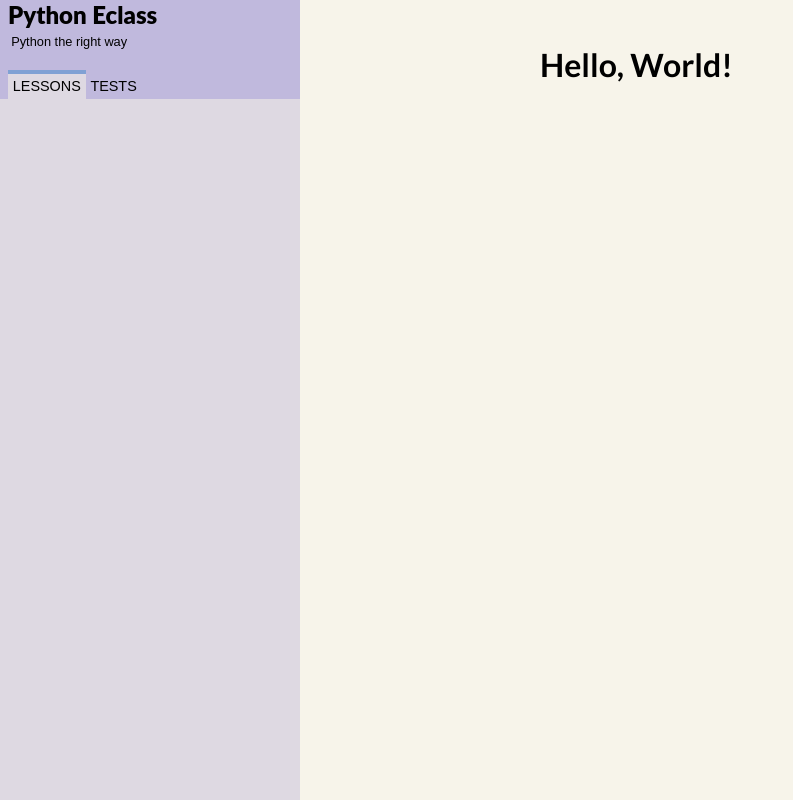
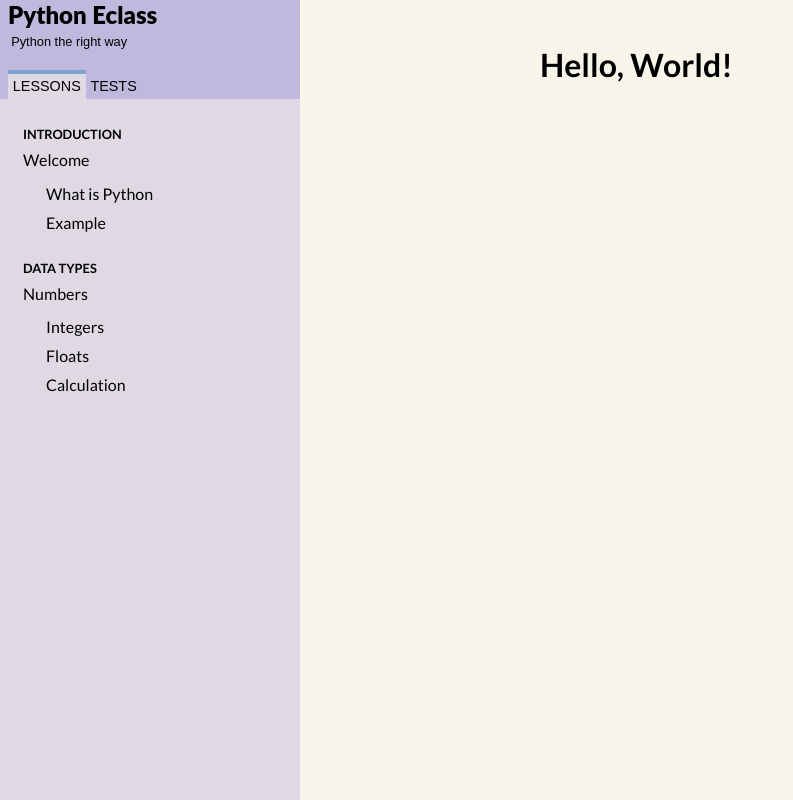
Before and after one commit to BillyGrande/eclass-python, a Flask app: page / in a window 1280 px wide. Shown: the whole page, without its empty margins (0-793 px from the left). Run offline with Flask 3, Linux system fonts and the light colour scheme.

Commit message:
Improve sidebar contents

```diff
--- a/src/eclass/static/style.css
+++ b/src/eclass/static/style.css
@@ -134,6 +134,48 @@ main {
   border-top: var(--navTabBorderWidth) solid var(--sidebarLanguageAccentBar);
 }
 
+.sidebar ul.tab, .sidebar ul.full-list {
+  background: var(--sidebarColor);
+  margin: 0;
+  padding:  0.3rem 0.5rem 0;
+  list-style: none;
+}
+
+.sidebar ul.full-list li.group {
+  text-transform: uppercase;
+  font-weight: 700;
+  font-size: .8em;
+  margin: 1.5em 0 0;
+  line-height: 1.8em;
+  color: var(--sidebarSubheadings);
+  padding-left: 15px;
+}
+
+.sidebar ul.full-list li {
+  line-height: 1.8em;
+  background-color: var(--sidebarSubheadings);
+  padding-left: 15px;
+}
+
+.sidebar ul.full-list a {
+  background-color: var(--sidebarSubheadings);
+}
+
+sidebar .full-list li a.expand + button.icon-expand {
+  appearance: none;
+  background-color: transparent;
+  border: 0;
+  padding: 0;
+  cursor: pointer;
+  color: inherit;
+  margin-right: 10px;
+  font-size: calc(1.2 * var(--sidebarFontSize));
+  line-height: var(--sidebarLineHeight);
+  position: absolute;
+  display: flex;
+  right: 0;
+  transform: translateY(calc(-100% - 4px));
+}
 /*
 .sidebar-button {
   padding:26px 12px 18px 19px;
--- a/src/eclass/templates/base.html
+++ b/src/eclass/templates/base.html
@@ -33,6 +33,31 @@
                 </li>
               </ul>
         </div>
+        <div class="sidebar-tabpanel">
+          <ul class="full-list">
+            <li class="group">
+              Introduction
+              <li class="">
+                <a>Welcome</a>
+                <ul class="tab">
+                  <li>What is Python</li>
+                  <li>Example</li>
+                </ul>
+              </li>
+            </li>
+            <li class="group">
+              Data Types
+              <li class="">
+                <a>Numbers</a>
+                <ul class="tab">
+                  <li>Integers</li>
+                  <li>Floats</li>
+                  <li>Calculation</li>
+                </ul>
+              </li>
+            </li>
+          </ul>
+        </div>
     </nav>
 
     <main>
```
